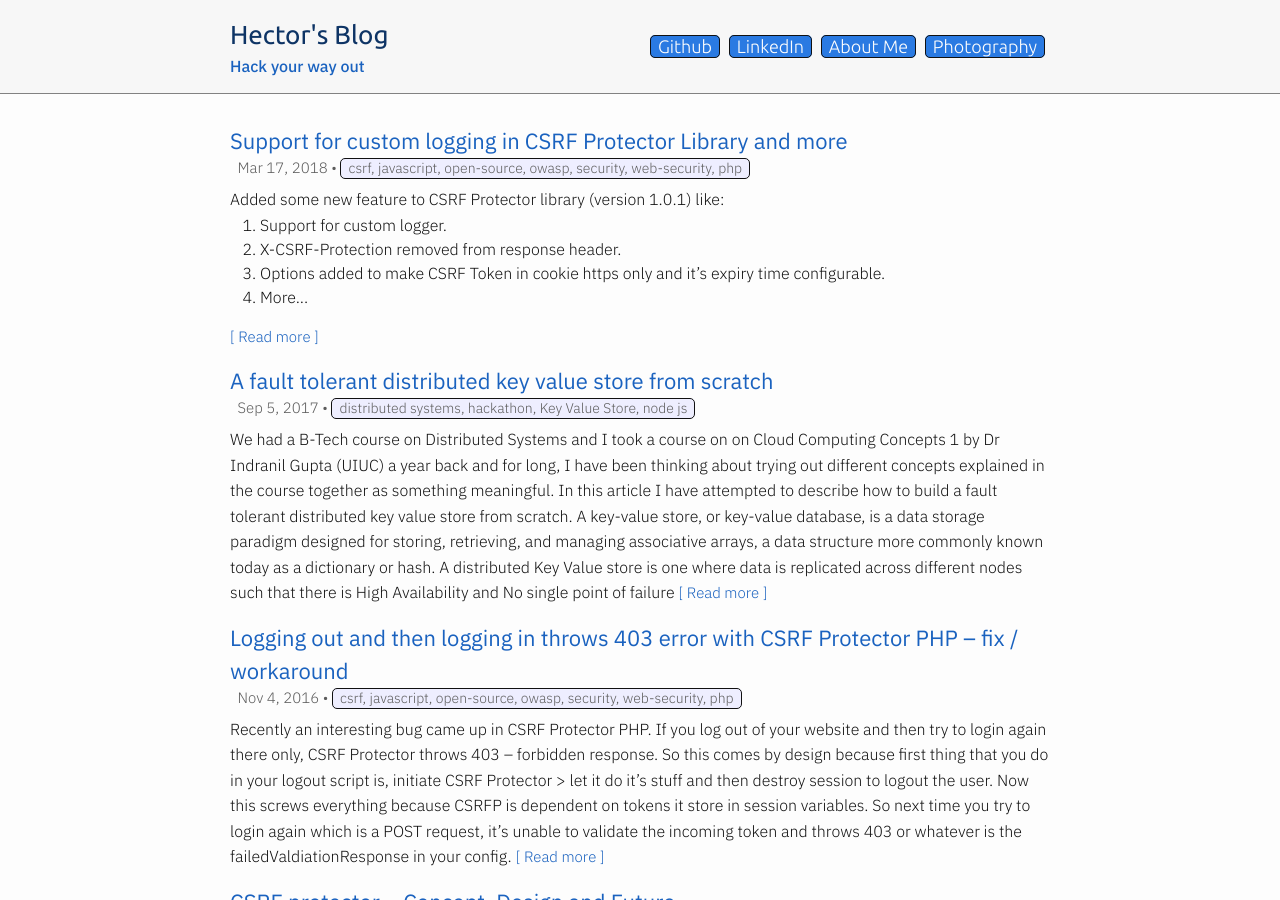
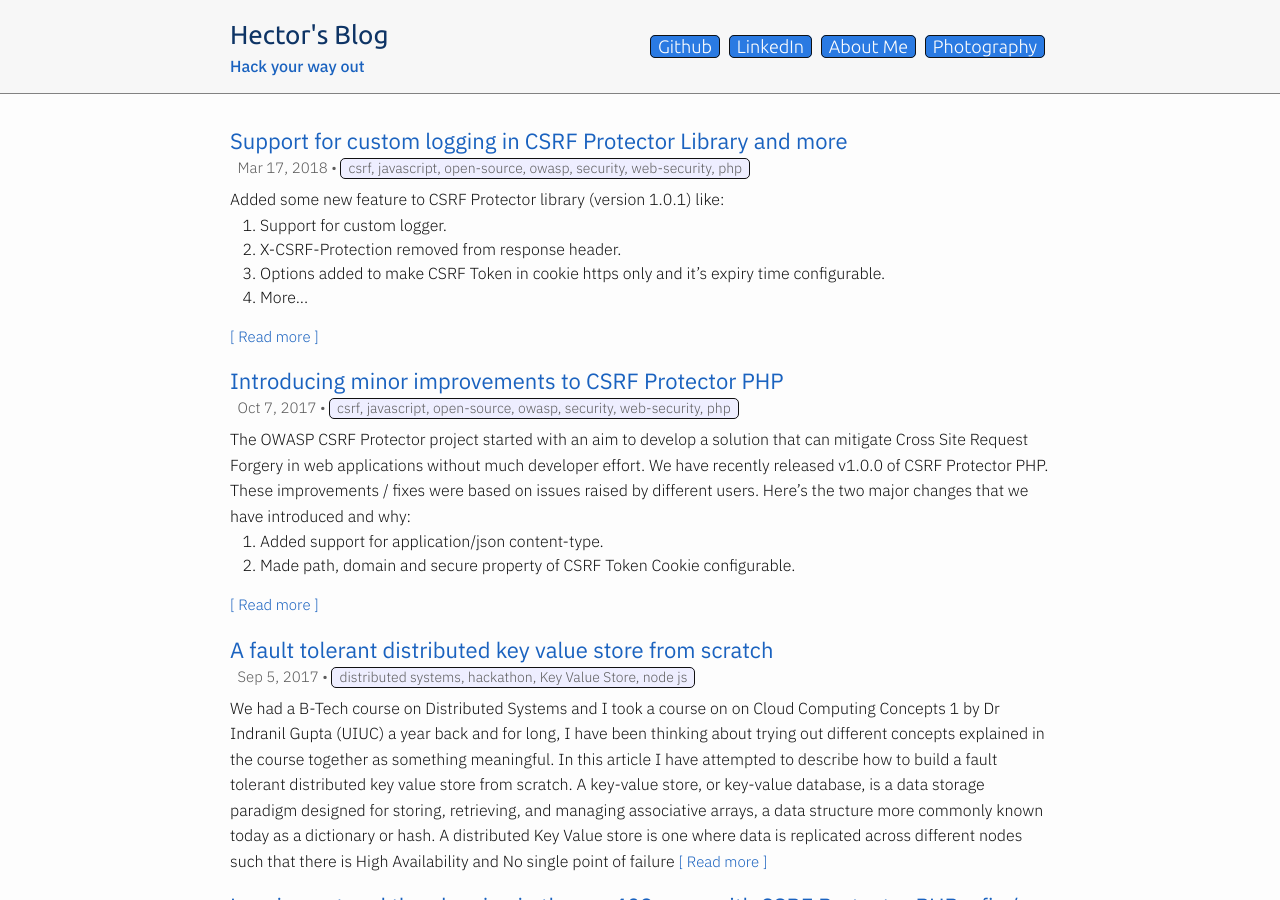
Before and after one commit to mebjas/mebjas.github.io, a Jekyll site: the page built from index.html, in a window 1280 px wide and 900 px high. Built offline with Jekyll 4.4.1, drawn with Linux system fonts in a browser that asks for light colours; some of the changed lines change nothing that is shown.

Commit message:
Migrated article from wordpress blog
Introducing minor improvements to CSRF Protector PHP

````diff
--- /dev/null
+++ b/_posts/2017-10-07-introducing-minor-improvements-to-csrf-protector-php.md
@@ -0,0 +1,59 @@
+---
+layout: post
+title: Introducing minor improvements to CSRF Protector PHP
+category: csrf, javascript, open-source, owasp, security, web-security, php
+description: "The OWASP CSRF Protector project started with an aim to develop a solution that can mitigate Cross Site Request Forgery in web applications without much developer effort. We have recently released v1.0.0 of CSRF Protector PHP. These improvements / fixes were based on issues raised by different users. Here’s the two major changes that we have introduced and why:<ol><li>Added support for application/json content-type.</li><li>Made path, domain and secure property of CSRF Token Cookie configurable.</li></ol>"
+post-no: 5
+toc: false
+---
+The OWASP CSRF Protector project started with an aim to develop a solution that can mitigate Cross Site Request Forgery in web applications without much developer effort. The most common solution for mitigating CSRF is using a token which cannot be retrieved by the attacker, thus ensuring the authenticity of the incoming request to the server. [OWASP Wiki on CSRF](https://www.owasp.org/index.php/Cross-Site_Request_Forgery_(CSRF)) is a good place to learn more about CSRF. Unlike most of other solutions CSRFProtector works as an interceptor and take care of the inner details like – attaching the token with every request from client and validating them at the server. This project started as a part of Google Summer of Code 2014.
+
+We have recently released v1.0.0 of [CSRF Protector PHP](https://github.com/mebjas/CSRF-Protector-PHP). These improvements / fixes were based on issues raised by different users. Here’s the two major changes that we have introduced and why:
+
+### 1. Added support for application/json content-type.
+This issue was raised by couple of users – [issue#80](https://github.com/mebjas/CSRF-Protector-PHP/issues/80). The problem here was:
+> we were getting false negative when requests were sent as a POST request with application/json Content-Type.
+
+The reason for this was the design of the library itself. Until now, for all POST requests the CSRF token was expected to come as a POST payload. The server read it from super global `$_POST` array. Now in case of POST request the payload can also be sent with request body and in such cases the payload is not available in `$_POST` array. The payload is then retrieved via php input stream (`php://input`). That was causing the false negative in this case.
+
+#### To solve this, we thought of couple of solutions like:
+If the `Content-Type header` is set as `application/json` on client side, we have a wrapper around the `XMLHttpRequest` Send method, which can intercept the stringified JSON payload, deserialize it, attach the token as a `{key: value}` and send it to server. On the server side, the CSRFProtector interceptor will read the payload from `php://input`. You can read more about wrappers like `php://input` here.
+
+> php://input is a read-only stream that allows you to read raw data from the request body. However the problem here is – it can only be read once, which makes it inaccessible to actual business logic.
+
+Another suggestion was to just append the token in front of the serialized JSON and send it as a POST payload. On the server side since the length of the token in known, if the `$_REQUEST Content-Type` is `application/json` (or some variety of that) the interceptor will read X characters from the `php://input` input stream (X = length of token) such that rest of the payload will still be seekable. This however, seemed to be an ugly hack. Imagine your data being transferred like this:
+
+```
+abcde323{“key1”: “value1”, “key2”: “value2”}
+```
+
+Also, it was a lot of overhead from client side as well.
+
+##### Final Solution
+So to deal with this issue, some fundamental design changes were made. So far, the CSRF Token was always carried by the GET request query parameters or simple POST Form payload. With this change, the token will now be carried by a request header in case of AJAX POST request. This is done in the `XMLHttpRequest` Send method wrapper by calling `setRequestHeader()` method of `XMLHttpRequest` class. On the server side, in case of POST request the token is first fetched from `$_POST` super global variable. After that it falls back to look for token in request header. If the token is found it’s validated against the values stored at server otherwise the request is set as failed.
+
+It was fixed with this [pull request](https://github.com/mebjas/CSRF-Protector-PHP/pull/88).
+
+### 2. Made path, domain and secure property of CSRF Token Cookie configurable.
+
+This issue was raised by different users – [issue#87](https://github.com/mebjas/CSRF-Protector-PHP/issues/87), [issue#86](https://github.com/mebjas/CSRF-Protector-PHP/issues/86), [issue#68](https://github.com/mebjas/CSRF-Protector-PHP/issues/68) in different manners. The CSRF token is transferred from server to client as a set cookie response header. This header has different properties like – expiry time, path, domain and secure flag. You can read more about them in the [php.net setcookie reference page](http://php.net/manual/en/function.setcookie.php).
+
+In the previous version, these properties were set internally by the library and users didn’t have any control over them. However, some users suggested they were using different applications and the cookie was not being set in path they needed, while other asked for control over the secure flag – so that cookies are only set for https requests. In this new version, the properties like: path, domain and secure flag can now be set in config file. The expiry time shall be exposed in upcoming versions.
+
+It was fixed with this [pull request](https://github.com/mebjas/CSRF-Protector-PHP/pull/89).
+
+### Future Items
+We have following things in pipeline based on active issues:
+
+ - Make expiry time of the cookie configurable.
+ - Full support for HHVM
+ - IE <= 8 support. This issue has been there open for a while now.
+That said, I’m excited to see how it’s used and what new issues are going to come up in future.
+
+After all, issues translates to new features and improvements. The code is hosted on Github under the Apache License, Version 2.0. Feel free to use, raise issues or make improvements and send a pull request.
+
+### References:
+ - [CSRF Protector PHP OWASP Wiki](https://www.owasp.org/index.php/CSRFProtector_Project)
+ - CSRF Protector PHP [Github Repo](https://github.com/mebjas/CSRF-Protector-PHP) | [Issues](https://github.com/mebjas/CSRF-Protector-PHP/issues) | [Wiki](https://github.com/mebjas/CSRF-Protector-PHP/wiki)
+ - [CSRF Protector Slide Deck](https://www.slideshare.net/MinhazAv/csrf-protector)
+ - [Cross Site Request Forgery](https://www.owasp.org/index.php/Cross-Site_Request_Forgery_(CSRF))
--- a/_posts/2018-03-17-support-for-custom-logging-csrf-protector-library-and-more.md
+++ b/_posts/2018-03-17-support-for-custom-logging-csrf-protector-library-and-more.md
@@ -3,7 +3,7 @@ layout: post
 title: Support for custom logging in CSRF Protector Library and more
 category: csrf, javascript, open-source, owasp, security, web-security, php
 description: "Added some new feature to CSRF Protector library (version 1.0.1) like: <ol><li>Support for custom logger.</li><li>X-CSRF-Protection removed from response header.</li><li>Options added to make CSRF Token in cookie https only and it’s expiry time configurable.</li><li>More...</li></ol>"
-post-no: 5
+post-no: 6
 toc: false
 ---
 
@@ -32,15 +32,14 @@ In case the parameter is not provided – the default file based logger – [csr
 ### 2. X-CSRF-Protection removed from response header.
 This can make applications vulnerable to known vulnerabilities in libraries. This was reported by a developer.
 
-### 3. Options added to make CSRF Token in cookie https only and it’s expiry time configurable.
-
-### 4. Log path in configuration file (logDirectory) can be absolute or relative.
-
-### 5. Url path in the configuration file can be set to false if developers want to include it themselves in HTML output.
+### And more minor improvements like:
+ 3. Options added to make CSRF Token in cookie https only and it’s expiry time configurable.
+ 4. Log path in configuration file (logDirectory) can be absolute or relative.
+ 5. Url path in the configuration file can be set to false if developers want to include it themselves in HTML output.
 
 Last three changes (including this) were done by [Brad Stoney](https://github.com/bstoney), thanks to him!
 
-Also, here’s link to latest release: https://github.com/mebjas/CSRF-Protector-PHP/releases
+Also, here’s link to latest release: [https://github.com/mebjas/CSRF-Protector-PHP/releases](https://github.com/mebjas/CSRF-Protector-PHP/releases)
 
 <!--
 
````
